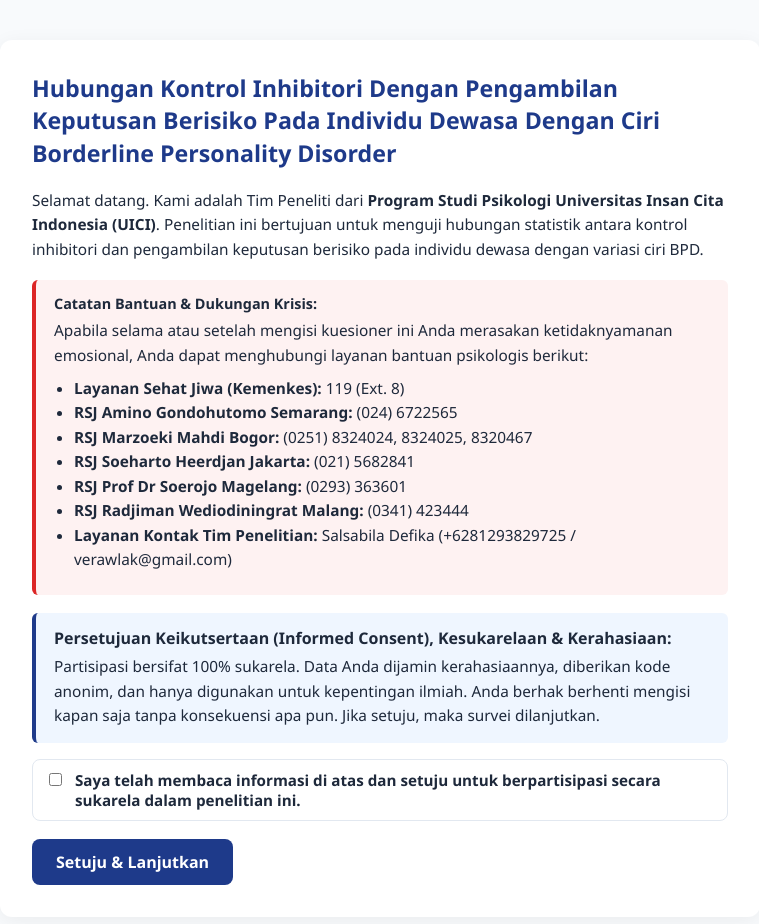
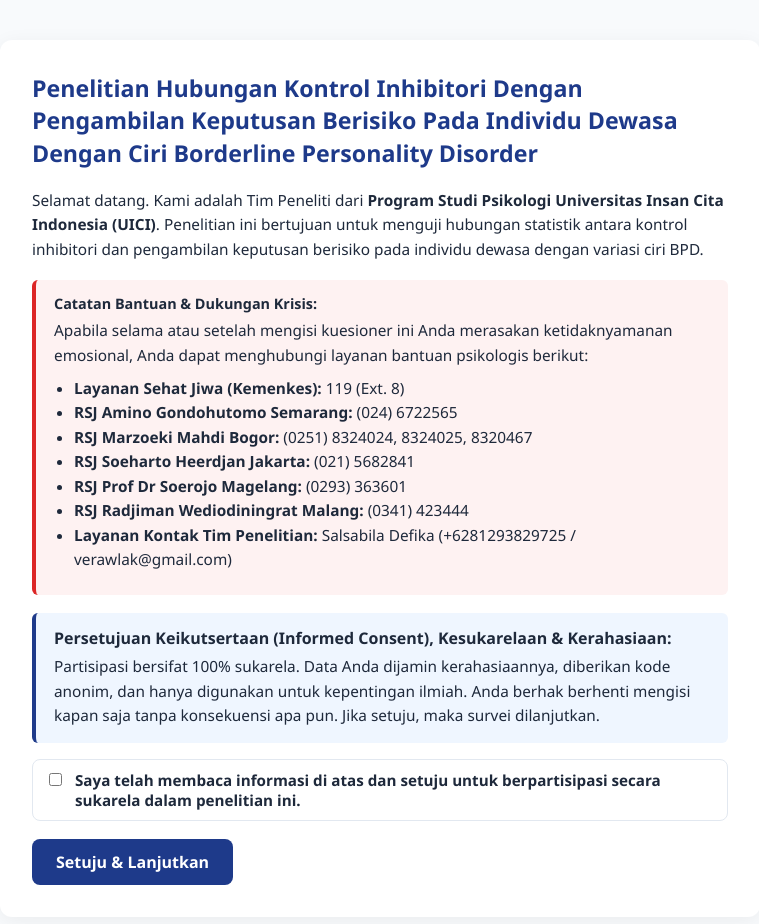
Before and after one commit to airin-psy/survey-ai-neuropsi, a plain HTML site: page index.html in a window 1280 px wide. Shown: the whole page, without its empty margins (260-1019 px from the left). Drawn offline with Linux system fonts and the light colour scheme.

Commit message:
Update index.html

```diff
--- a/index.html
+++ b/index.html
@@ -127,7 +127,7 @@
 <div class="container">
   <!-- STEP 0: INFORMED CONSENT -->
   <section id="step-consent">
-    <h1>Hubungan Kontrol Inhibitori Dengan Pengambilan Keputusan Berisiko Pada Individu Dewasa Dengan Ciri Borderline Personality Disorder</h1>
+    <h1>Penelitian Hubungan Kontrol Inhibitori Dengan Pengambilan Keputusan Berisiko Pada Individu Dewasa Dengan Ciri Borderline Personality Disorder</h1>
     <p>Selamat datang. Kami adalah Tim Peneliti dari <strong>Program Studi Psikologi Universitas Insan Cita Indonesia (UICI)</strong>. Penelitian ini bertujuan untuk menguji hubungan statistik antara kontrol inhibitori dan pengambilan keputusan berisiko pada individu dewasa dengan variasi ciri BPD.</p>
 
     <div class="crisis-box">
```
